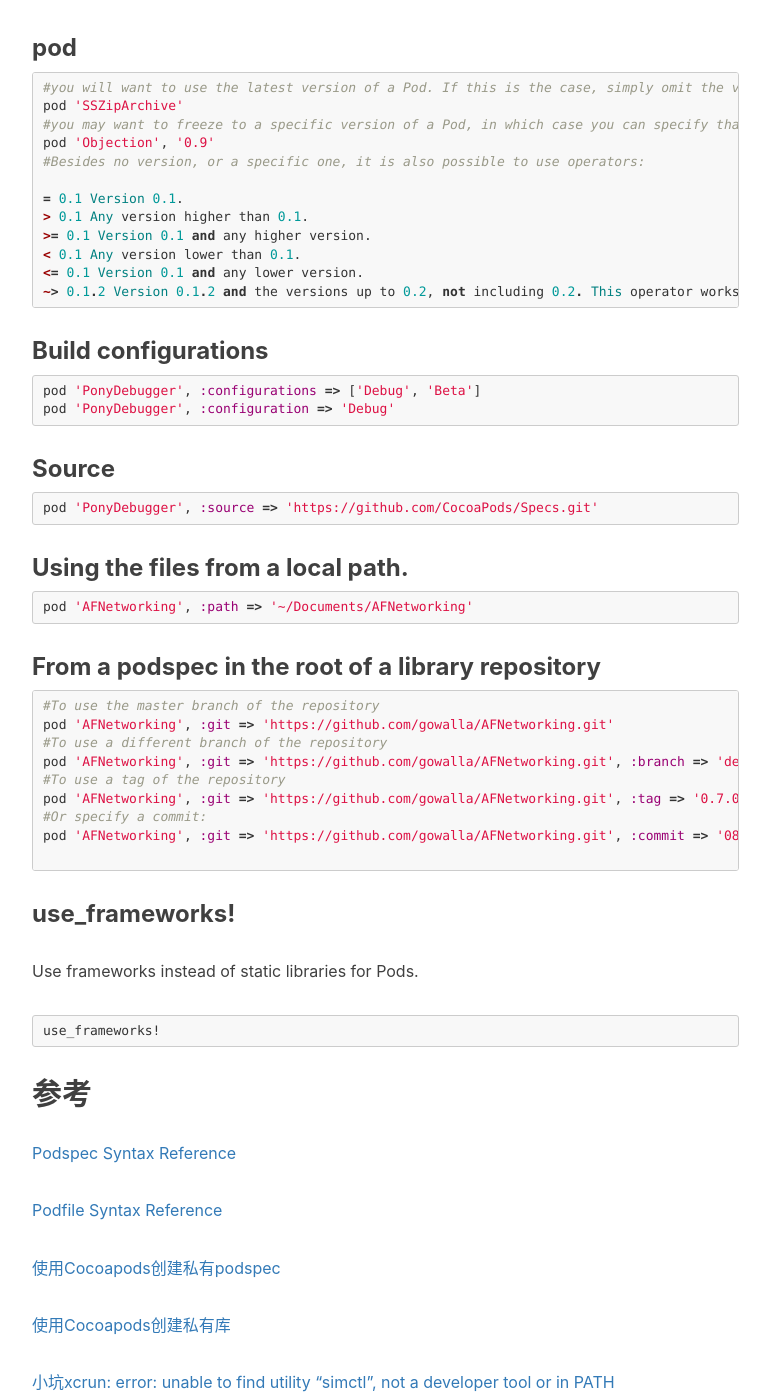
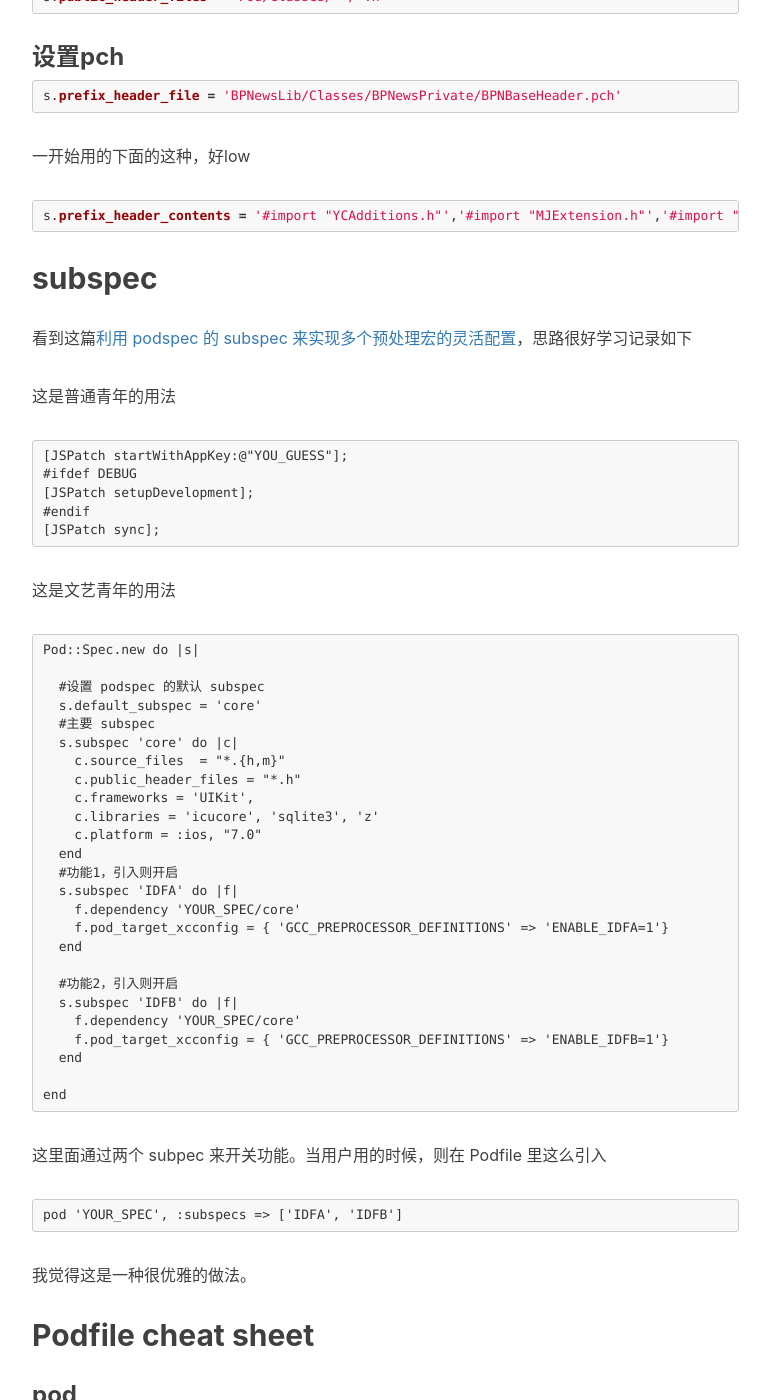
Before and after one commit to toolazytoname/toolazytoname.github.io, a Jekyll site: the page built from _posts/2018-06-23-private-podspec.markdown, in a window 1280 px wide and 1400 px high, scrolled down 3689 px. Shown: the whole window, without its empty margins (233-1003 px from the left). Built offline with Jekyll 4.4.1, drawn with Linux system fonts in a browser that asks for light colours; nearby versions of some CDN libraries; comment, search, counter and statistics services are not loaded; some of the changed text lies outside the part shown.

Commit message:
edit podspec

````diff
--- a/_posts/2018-06-23-private-podspec.markdown
+++ b/_posts/2018-06-23-private-podspec.markdown
@@ -46,6 +46,17 @@
 ```
 
 <u>这里需要注意一下，如果podspec 有依赖私有源，需要--sources这个参数带上公有源和私有源，后面的push操作也一样</u>
+
+这里列几个自认为很有用的配置
+
+1. --allow-warnings
+2. --use-libraries
+3. --skip-import-validation
+4. --only-errors
+5. --fail-fast
+
+具体含义自己查一下官方文档吧
+
 
 
 
@@ -162,6 +173,56 @@
 s.prefix_header_contents = '#import "YCAdditions.h"','#import "MJExtension.h"','#import "Masonry.h"','#import "UIImageView+Async.h"','#import <ReactiveObjC/RACEXTScope.h>','#import "YCAppMacro.h"','#import "Constants.h"','#import "BPResponseModel.h"','#import "YCTopicMacros.h"','#import "UITableView+Layout.h"','#import "YCToolSet.h"','#import "M80AttributedLabel.h"'
 ~~~
 
+## subspec
+看到这篇[利用 podspec 的 subspec 来实现多个预处理宏的灵活配置](https://juejin.im/entry/5833b464da2f600061cbf107)，思路很好学习记录如下
+
+这是普通青年的用法
+
+~~~Objective-C
+[JSPatch startWithAppKey:@"YOU_GUESS"];
+#ifdef DEBUG
+[JSPatch setupDevelopment];
+#endif
+[JSPatch sync];
+~~~
+
+这是文艺青年的用法
+
+~~~Ruby
+Pod::Spec.new do |s|
+
+  #设置 podspec 的默认 subspec
+  s.default_subspec = 'core'
+  #主要 subspec
+  s.subspec 'core' do |c|
+    c.source_files  = "*.{h,m}"
+    c.public_header_files = "*.h"
+    c.frameworks = 'UIKit',
+    c.libraries = 'icucore', 'sqlite3', 'z'
+    c.platform = :ios, "7.0"
+  end
+  #功能1，引入则开启
+  s.subspec 'IDFA' do |f|
+    f.dependency 'YOUR_SPEC/core'
+    f.pod_target_xcconfig = { 'GCC_PREPROCESSOR_DEFINITIONS' => 'ENABLE_IDFA=1'}
+  end
+
+  #功能2，引入则开启
+  s.subspec 'IDFB' do |f|
+    f.dependency 'YOUR_SPEC/core'
+    f.pod_target_xcconfig = { 'GCC_PREPROCESSOR_DEFINITIONS' => 'ENABLE_IDFB=1'}
+  end
+
+end
+~~~
+
+这里面通过两个 subpec 来开关功能。当用户用的时候，则在 Podfile 里这么引入
+
+~~~
+pod 'YOUR_SPEC', :subspecs => ['IDFA', 'IDFB']
+~~~
+
+我觉得这是一种很优雅的做法。
 
 
 ## Podfile cheat sheet
````
Also changed, not shown: _posts/2018-07-04-private-podspec-FAQ.markdown (+43 -3 lines).
